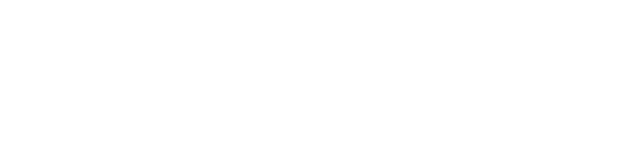
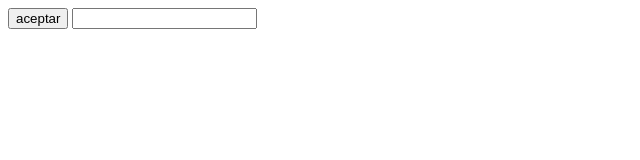
Before and after one commit to mile414/programacion-villa-milena, a plain HTML site: page index.html in a window 1280 px wide. Shown: the whole page, without its empty margins (0-640 px from the left). Drawn offline with Linux system fonts and the light colour scheme.

Commit message:
agregue boton e input

```diff
--- a/index.html
+++ b/index.html
@@ -7,6 +7,7 @@
         <title>Document</title>
     </head>
     <body>
-
+        <button>aceptar</button>
+        <input type="text">
     </body>
 </html>
```
